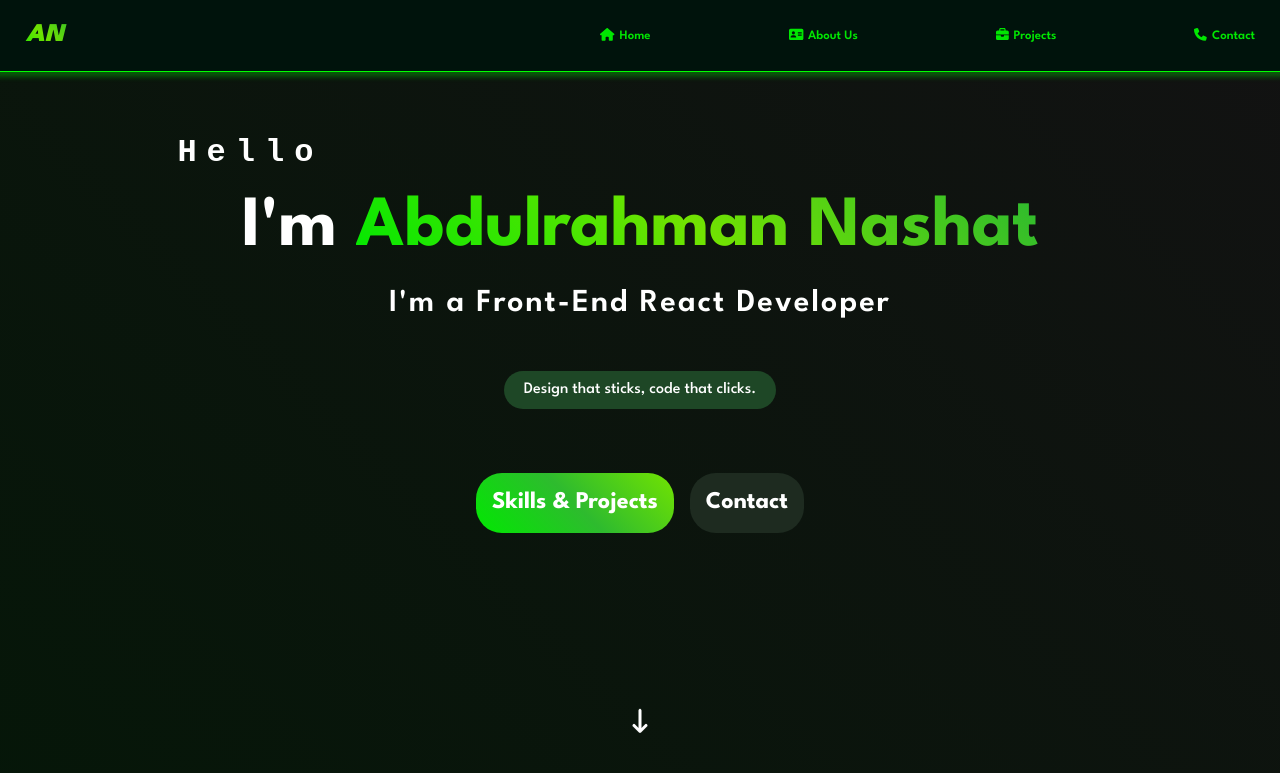
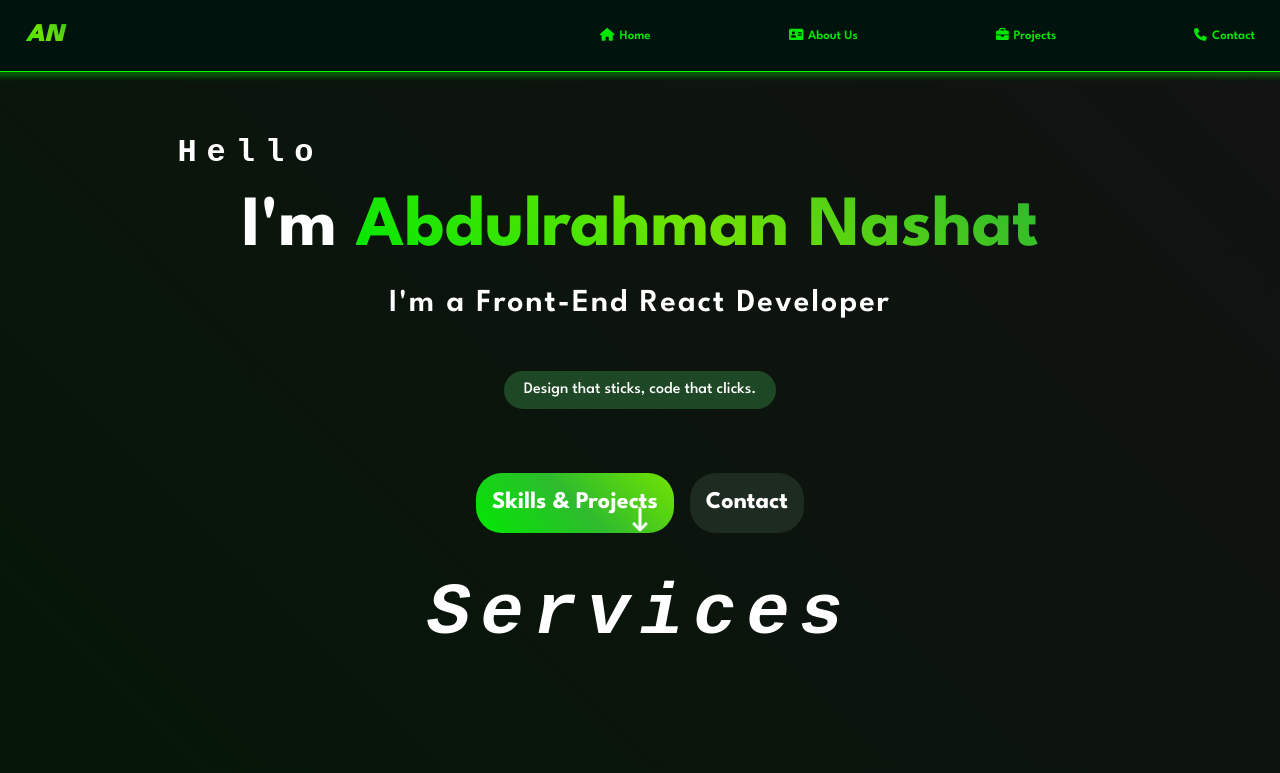
Before and after one commit to AN1001110/Portfolio, a React (Vite) app: page / in a window 1280 px wide. Shown: the top 773 px of the page. Built offline with nearby package versions, Linux system fonts and the light colour scheme.

Commit message:
My portfolio v1

```diff
--- a/src/main.jsx
+++ b/src/main.jsx
@@ -4,7 +4,7 @@ import App from "./App.jsx";
 import "./assets/Fonts.css";
 import "./styles/assets/normalize.css";
 import "./index.css";
-import { BrowserRouter } from "react-router";
+import { BrowserRouter} from "react-router";
 
 createRoot(document.getElementById("root")).render(
   <BrowserRouter>
--- a/src/styles/pages/Home.css
+++ b/src/styles/pages/Home.css
@@ -12,7 +12,6 @@ section .container {
   display: flex;
   align-items: center;
   flex-direction: column;
-  min-height: calc(80vh - 20px);
   width: 100%;
 
 
```
